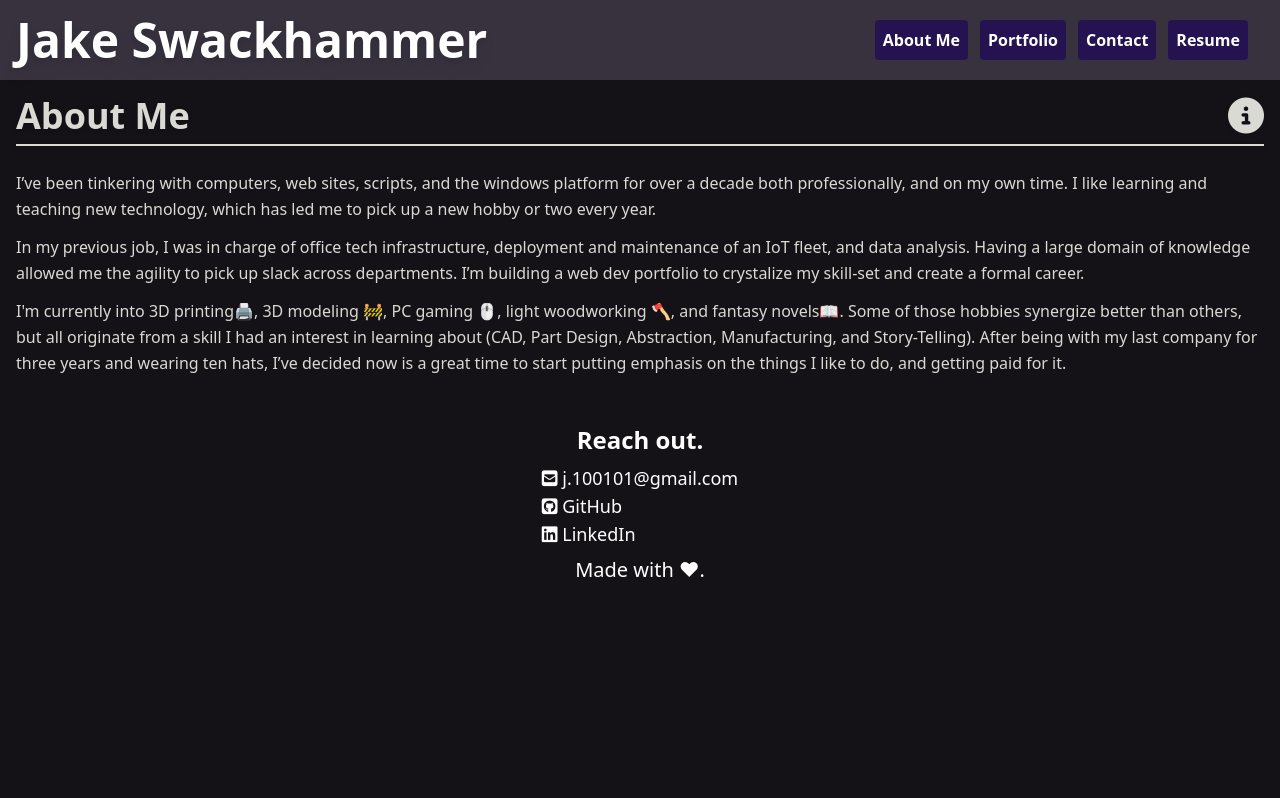
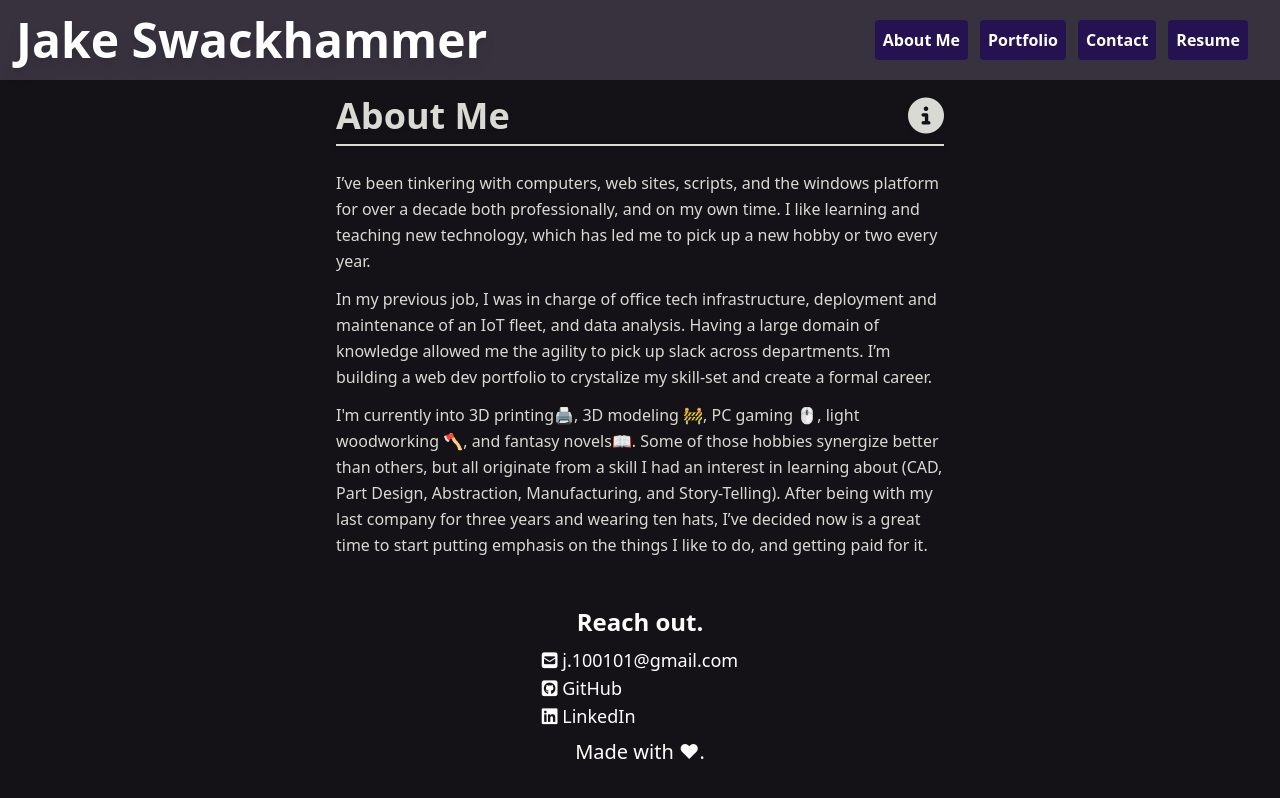
Before and after one commit to graybishop/react-portfolio, a React (Create React App) app: page / in a window 1280 px wide. Built offline with nearby package versions, Linux system fonts and the light colour scheme.

Commit message:
fixed body styling

```diff
--- a/src/App.js
+++ b/src/App.js
@@ -31,7 +31,7 @@ function App() {
   let navigationProps = {pages, setCurrentPage}
 
   return (
-    <div className='flex flex-col h-full bg-black-coffee-dark'>
+    <div className='flex flex-col min-h-screen bg-black-coffee-dark'>
       <Header navigationProps={navigationProps}/>
       {renderSection()}
       <Footer />
--- a/src/components/About/About.js
+++ b/src/components/About/About.js
@@ -1,7 +1,7 @@
 const About = () => {
 
   return (
-    <section className="bg-black-coffee-dark text-timberwolf container mx-auto pb-6">
+    <section className="bg-black-coffee-dark text-timberwolf container mx-auto pb-6 md:w-10/12 lg:w-8/12 xl:w-6/12">
       <div className='headerDiv'>
         <div>
           <h2>About Me</h2>
--- a/src/components/Contact/Contact.js
+++ b/src/components/Contact/Contact.js
@@ -19,7 +19,7 @@ const Contact = () => {
   };
 
   return (
-    <section className="bg-black-coffee-dark text-timberwolf container mx-auto pb-6">
+    <section className="bg-black-coffee-dark text-timberwolf container mx-auto pb-6 md:w-10/12 lg:w-8/12 xl:w-6/12">
       <div className='headerDiv'>
         <div>
           <h2>Contact Me</h2>
--- a/src/components/Portfolio/Portfolio.js
+++ b/src/components/Portfolio/Portfolio.js
@@ -36,14 +36,14 @@ const Portfolio = () => {
   );
 
   return (
-    <section className="bg-black-coffee-dark text-timberwolf container mx-auto pb-6">
+    <section className="bg-black-coffee-dark text-timberwolf container mx-auto pb-6 md:w-10/12 lg:w-8/12 xl:w-6/12">
       <div className='headerDiv'>
         <div>
           <h2>Portfolio</h2>
           <i className="fas fa-folder-open"></i>
         </div>
       </div>
-      <div className="flex flex-col gap-6 px-4 py-2 leading-relaxed">
+      <div className="flex flex-col gap-6 px-4 py-2 leading-relaxed lg:grid lg:grid-cols-2">
         {projectComponents}
       </div>
     </section>
```
